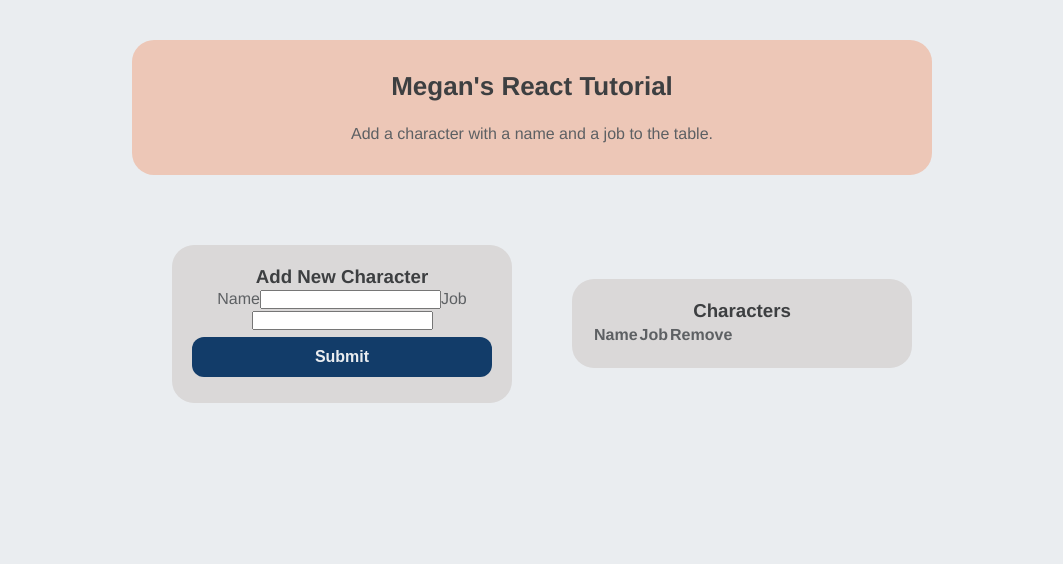
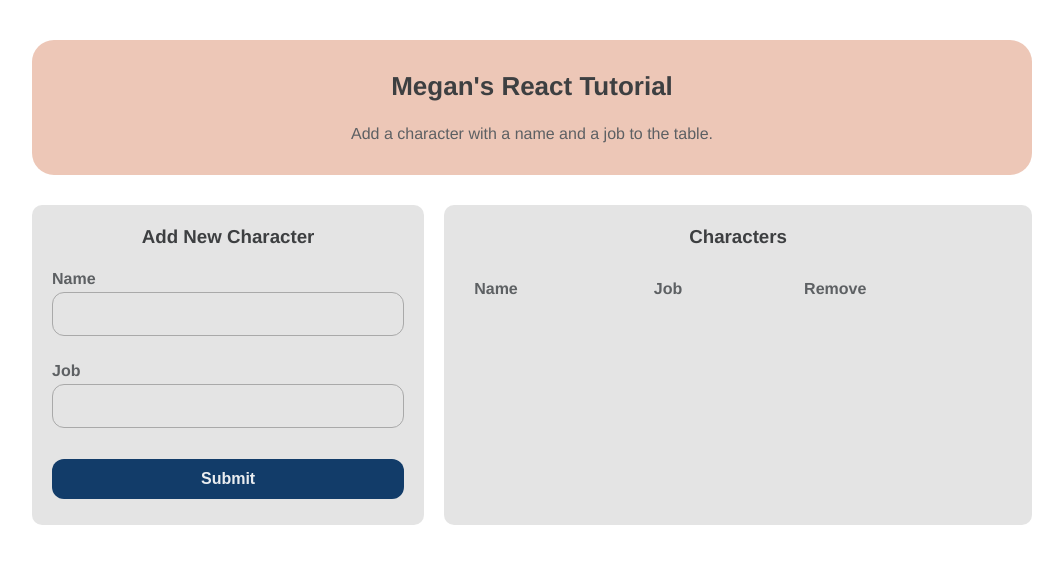
Before and after one commit to MeganSteenkamp/react-basic-form-app, a React (Create React App) app: page / in a window 1280 px wide. Shown: the top 564 px of the page, without its empty margins (108-1171 px from the left). Built offline with nearby package versions, Linux system fonts and the light colour scheme.

Commit message:
Stylesheet completed for mobile and desktop.

```diff
--- a/src/index.css
+++ b/src/index.css
@@ -1,3 +1,14 @@
+:root {
+  /* Define colour variables */
+  --main-text-header-color: #5d6063;
+  --main-text-body-color: #525252;
+  --main-color-peach: #edc7b7;
+  --main-color-blue: #123c69;
+  --main-color-pink: #ac3b61;
+  --main-color-error: #d33c40;
+  --main-color-light-grey: #d6d6d6a8;
+}
+
 * {
   margin: 0;
   padding: 0;
@@ -5,8 +16,8 @@
 }
 
 body {
-  color: #5d6063;
-  background-color: #eaedf0;
+  color: var(--main-text-header-color);
+  background: white;
   font-family: 'Helvetica', 'Arial', sans-serif;
   font-size: 16px;
   line-height: 1.3;
@@ -19,7 +30,7 @@ body {
 }
 
 .section {
-  max-width: 800px;
+  max-width: 1000px;
   text-align: center;
   border-radius: 22px;
   padding: 30px 0;
@@ -28,7 +39,7 @@ body {
 }
 
 .section.header {
-  background: #edc7b7;
+  background: var(--main-color-peach);
   padding: 30px;
   margin-top: 40px;
 
@@ -39,13 +50,22 @@ body {
 }
 
 h1 {
+  color: #3d3f41;
   font-size: 26px;
   margin-bottom: 20px;
 }
 
-h1,
 h3 {
   color: #3d3f41;
+  border-radius: 10px;
+}
+
+.form {
+  padding-bottom: 20px;
+}
+
+.table {
+  padding-top: 20px;
 }
 
 tr {
@@ -61,7 +81,7 @@ button,
   outline: none;
   border: none;
   border-radius: 12px;
-  background: #ac3b61;
+  background: var(--main-color-pink);
   color: #eaedf0;
   font-weight: bolder;
   font-size: 1rem;
@@ -76,7 +96,7 @@ button,
 }
 
 [type='submit'] {
-  background: #123c69;
+  background: var(--main-color-blue);
 }
 
 /* Error handling
@@ -85,15 +105,43 @@ button,
 input.has-error,
 input.has-error:hover,
 input.has-error:focus {
-  border: 1px solid #d33c40;
+  border: 1px solid var(--main-color-error);
   box-shadow: inset 0 1px 1px rgba(0, 0, 0, 0.1), 0 0 6px #f4cecf;
 }
 
 label.error-message {
   font-weight: normal;
-  color: #d33c40;
+  color: var(--main-color-error);
   min-height: 25px;
   padding: 2px 0;
+}
+
+form label {
+  font-weight: bold;
+}
+
+input {
+  width: 100%;
+  font-size: 1em;
+  background: transparent;
+  border: 1px solid darkgrey;
+  border-style: solid;
+  border-radius: 12px;
+  padding: 0.75rem 1.25rem;
+  margin-top: 2px;
+  vertical-align: middle;
+  text-align: left;
+  cursor: pointer;
+  text-decoration: none;
+  line-height: 1;
+}
+
+input:focus {
+  font-size: 1em;
+  outline: none;
+  color: var(--main-text-body-color);
+  border: 1px solid #b4b4b4;
+  background: #e6e6e6;
 }
 
 /* Mobile specific styling
@@ -106,7 +154,7 @@ label.error-message {
   }
 
   .section {
-    background: rgb(218, 216, 216);
+    background: var(--main-color-light-grey);
     flex-direction: column;
     margin: 10px 20px;
   }
@@ -122,13 +170,8 @@ label.error-message {
 
   /* Mobile Table
     =============== */
-  .table {
-    padding-top: 20px;
-  }
 
   table {
-    padding-top: 10px;
-
     display: flex;
     flex-direction: column;
     align-items: stretch;
@@ -172,7 +215,6 @@ label.error-message {
     =============== */
   .form {
     padding-bottom: 20px;
-    border-bottom: 4px solid #edc7b7;;
   }
 
   form {
@@ -182,58 +224,60 @@ label.error-message {
     align-items: stretch;
     text-align: left;
   }
-
-  form label {
-    font-weight: bold;
-  }
-
-  input {
-    font-size: 1em;
-    background: transparent;
-    border: 1px solid darkgrey;
-    border-style: solid;
-    border-radius: 12px;
-    padding: 0.75rem 1.25rem;
-    margin-top: 2px;
-    vertical-align: middle;
-    text-align: left;
-    cursor: pointer;
-    text-decoration: none;
-    line-height: 1;
-  }
-
-  input:focus {
-    font-size: 1em;
-    outline: none;
-    color: rgb(82, 82, 82);
-    border: 1px solid #b4b4b4;
-    background: #e6e6e6;
-  }
 }
 
 /* Desktop specific styling
     =============== */
 @media only screen and (min-width: 601px) {
-  .section {
+  h3 {
+    margin-bottom: 20px;
+  }
+
+  .section.body {
     display: flex;
     flex-direction: row;
-    justify-content: space-between;
-    align-items: center;
+    align-items: stretch;
   }
 
   .form {
-    background: rgb(218, 216, 216);
-    width: 50%;
-    margin: 40px;
+    width: 40%;
+    background: var(--main-color-light-grey);
+    border-radius: 10px;
+    margin-right: 1%;
     padding: 20px;
-    border-radius: 22px;
+
+    display: flex;
+    flex-direction: column;
+    align-items: stretch;
+  }
+
+  form {
+    display: flex;
+    flex-direction: column;
+    align-items: flex-start;
   }
 
   .table {
-    background: rgb(218, 216, 216);
-    width: 50%;
-    margin: 20px;
+    table-layout: fixed;
+    width: 60%;
+    background: var(--main-color-light-grey);
+    border-radius: 10px;
+    margin-left: 1%;
     padding: 20px;
-    border-radius: 22px;
+
+    display: flex;
+    flex-direction: column;
+    align-items: stretch;
+  }
+
+  th {
+    border-radius: 10px;
+  }
+
+  th,
+  td {
+    text-align: left;
+    padding: 0.5rem;
+    padding-right: 2.5rem;
   }
 }
```
